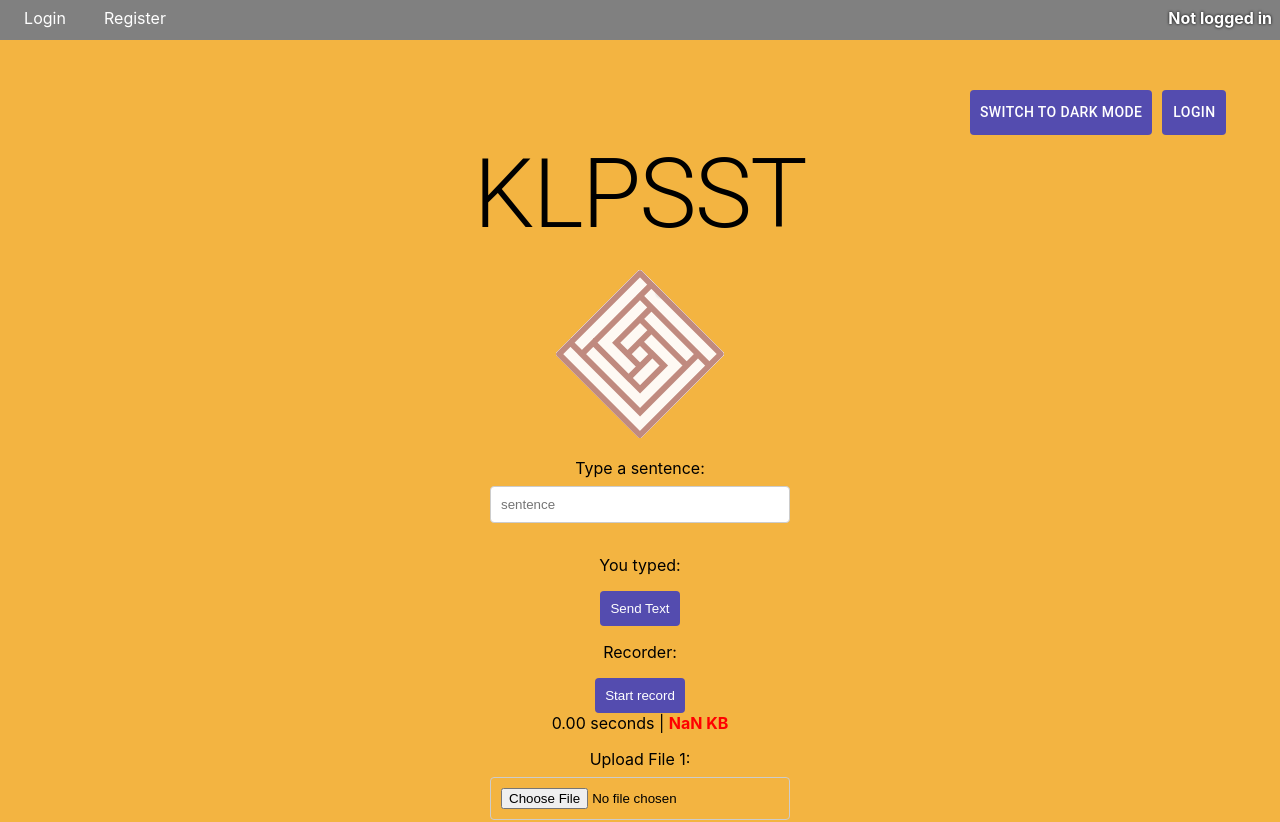
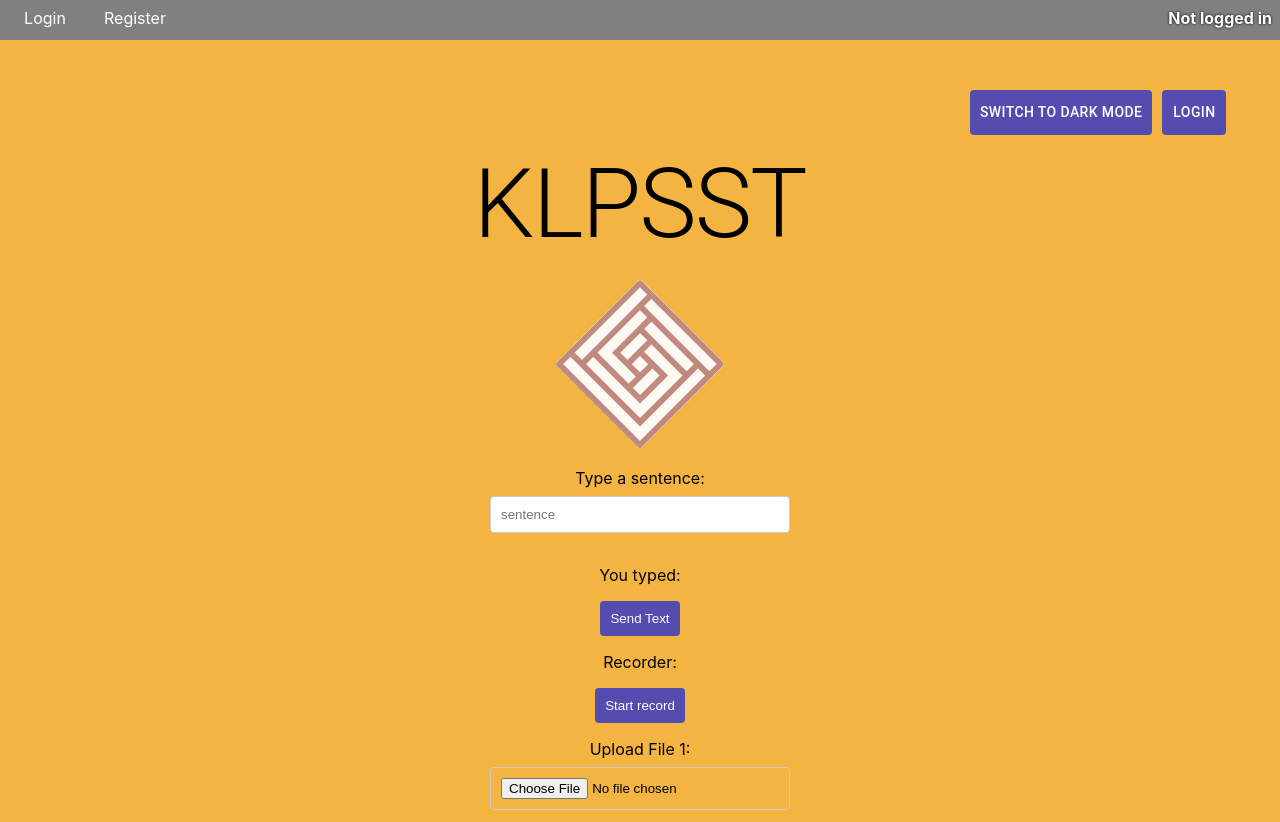
Before and after one commit to ECE-24-Capstone-Text-to-Speech/ECE-24-Capstone-AI-Text-2-Speech, a React (Create React App) app in the folder klpsst_wb/: page /home in a window 1280 px wide. Shown: the top 822 px of the page. Built offline with nearby package versions, Linux system fonts and the light colour scheme; no server answers.

Commit message:
[frontend] only displays recorder info if recording or has audioblob

```diff
--- a/klpsst_wb/src/Frontend/Components/VoiceRecorder.jsx
+++ b/klpsst_wb/src/Frontend/Components/VoiceRecorder.jsx
@@ -134,9 +134,11 @@ const VoiceRecorder = (props) => {
       <div className="Wavestream">
         {isRecording && <WaveStream {...analyserData} />}
       </div>
-      <div className="Info" style={{ textAlign: "center" }}>
-        {formatTime()} | {formatSize()}
-      </div>
+      {(audioBlob || isRecording) && (
+        <div className="Info" style={{ textAlign: "center" }}>
+          {formatTime()} | {formatSize()}
+        </div>
+      )}
     </div>
   );
 };
```
